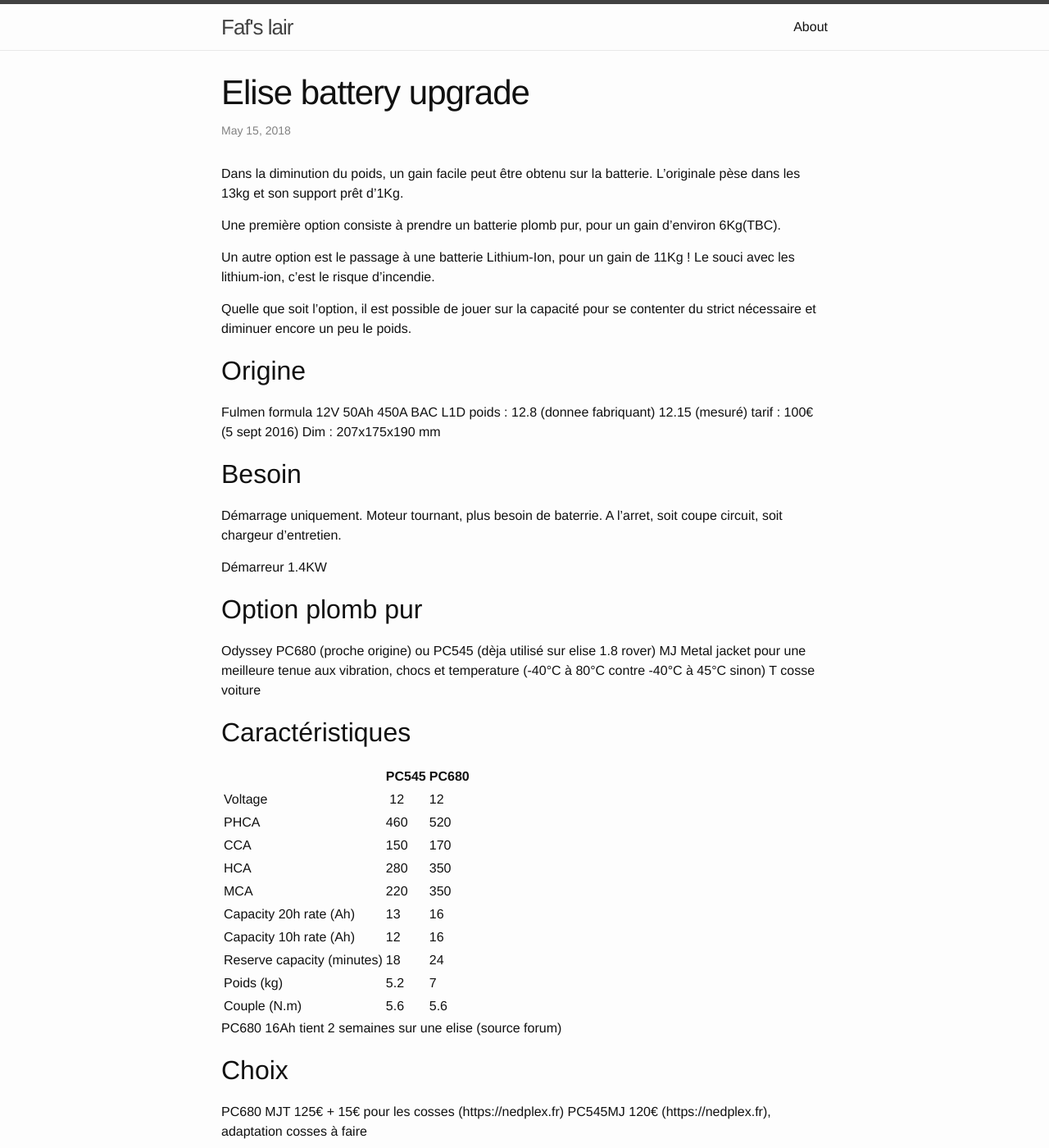
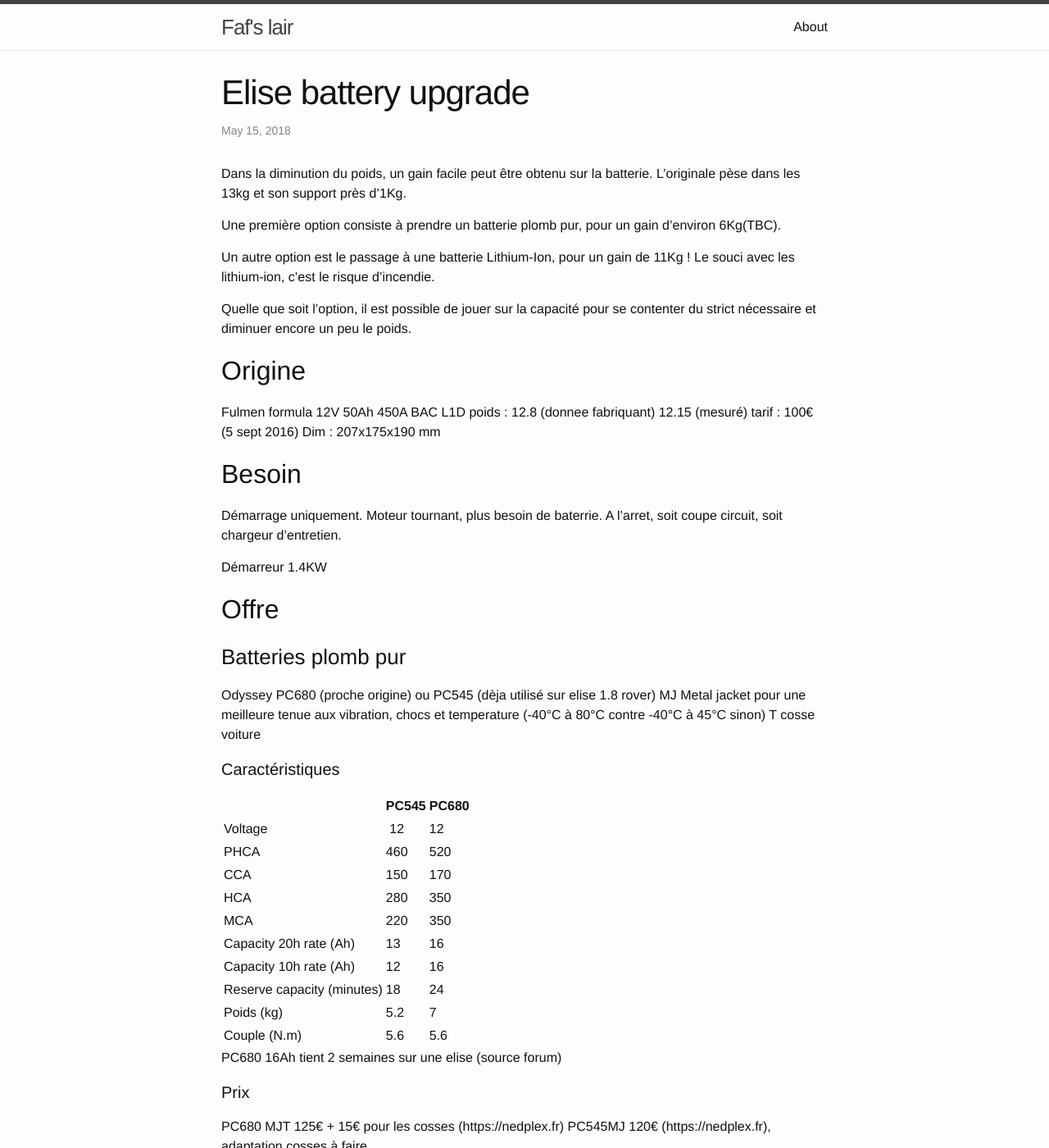
Before and after one commit to fribes/fribes.github.io, a Jekyll site: the page built from _posts/2018-05-15-battery-upgrade.markdown, in a window 1280 px wide and 1400 px high. Shown: the whole window at 82% size. Built offline with Jekyll 4.4.1, drawn with Linux system fonts in a browser that asks for light colours; some of the changed text lies outside the part shown.

Commit message:
update battery post

```diff
--- a/_posts/2018-05-15-battery-upgrade.markdown
+++ b/_posts/2018-05-15-battery-upgrade.markdown
@@ -5,7 +5,7 @@ date:   2018-05-15 18:15:00 +0200
 categories: elise light
 ---
 
-Dans la diminution du poids, un gain facile peut être obtenu sur la batterie. L'originale pèse dans les 13kg et son support prêt d'1Kg.
+Dans la diminution du poids, un gain facile peut être obtenu sur la batterie. L'originale pèse dans les 13kg et son support près d'1Kg.
 
 Une première option consiste à prendre un batterie plomb pur, pour un gain d'environ 6Kg(TBC).
 
@@ -13,31 +13,29 @@ Un autre option est le passage à une batterie Lithium-Ion, pour un gain de 11Kg
 
 Quelle que soit l'option, il est possible de jouer sur la capacité pour se contenter du strict nécessaire et diminuer encore un peu le poids.
 
-Origine
--------
+## Origine
+
 Fulmen formula 12V 50Ah 450A BAC L1D
 poids : 12.8 (donnee fabriquant) 12.15 (mesuré)
 tarif : 100€ (5 sept 2016)
 Dim : 207x175x190 mm
 
-Besoin
-------
+## Besoin
 
 Démarrage uniquement. Moteur tournant, plus besoin de baterrie. A l'arret, soit coupe circuit, soit chargeur d'entretien.
 
 Démarreur 1.4KW
 
+## Offre
 
-Option plomb pur
-----------------
+### Batteries plomb pur
 
 Odyssey PC680 (proche origine) ou PC545 (dèja utilisé sur elise 1.8 rover)
 MJ Metal jacket pour une meilleure tenue aux vibration, chocs et temperature (-40°C à 80°C contre -40°C à 45°C sinon)
 T cosse voiture
 
 
-Caractéristiques
-----------------
+#### Caractéristiques
 
 |  | PC545 | PC680|
 |--|-------|------|
@@ -54,42 +52,50 @@ Caractéristiques
 
 PC680 16Ah tient 2 semaines sur une elise (source forum)
 
-Choix
------
+#### Prix
+
 PC680 MJT 125€ + 15€ pour les cosses (https://nedplex.fr)
 PC545MJ 120€ (https://nedplex.fr), adaptation cosses à faire
 
-Option Lithium-Ion
-------------------
+### Batteries Lithium-Ion
+
+#### Risques
 
 Oxyde de manganese ou de cobalt à proscrire. Phosphate de fer OK. (source Michel Armand)
 
-Skyrich
+#### Skyrich
 
 LiFePO4 => OK !
 
-## Bilan Poids
+Skyrich HJTX20(H)L-FP-S  170€ [sileverperformance](http://www.silverperformance.fr/batterie-skyrich-hjtx20hlfps-lithium-ion-130kg-ytx20lbs-ytx20hlbs-p-88415.html)
+
+**Attention**
+
+donnée pour 18Ah 420A mais caractéristiques constructeur [skyrich](https://www.skyrichbattery.com/product_info.php?products_id=581): 14Ah 380A
+
+### Bilan Poids
 
 ![support_batterie](/assets/images/support_batterie.jpg)
 
 ![skyrich](/assets/images/skyrich.jpg)
 
-### Origine
+#### Origine
 
 * batterie : 12150 g
 * support:  950g
 * Total: 13100g
 
 
-### Nouvelles pièces
+#### Nouvelles pièces
 
 * Skyrich HJTX20(H)L-FP-S: 1445g
 
 **Gain : 11.6 kg**
 
+## Annexes
 
-Skyrich vehicule compatibility test
------------------------------------
+### Skyrich vehicule compatibility test
+
 Step1: Connect the battery terminal with the motorcycle’s wire, Red wire connect positive, Black wire connect negative, then start the motorcycle
 
 Step2: Connect the charging voltage tester with the motorcycle’s wire. Red wire connect positive, Black wire connect negative, the tester indicate the battery open circuit voltage
@@ -101,8 +107,7 @@ Step4: Stall the motorcycle and take off the key, Connect the multimeter (millia
 Step5: if the motorcycle passes the above test, the Skyrich engine starts lithium battery can be installed on the motorcycle.
 
 
-Procedure remplacement batterie
---------------------------------
+### Procedure remplacement batterie
 
 S2 K-series Fitting
 
```
